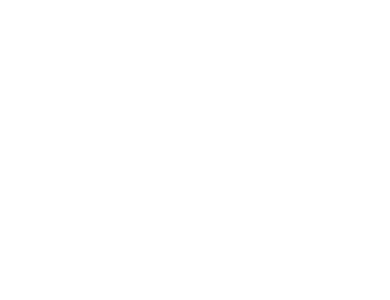
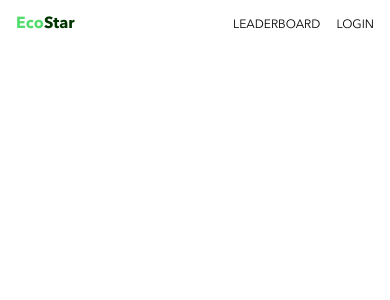
Before and after one commit to mikesdc/brnstn_ecostar, a React (Create React App) app in the folder client/: page / in a window 390 px wide. Shown: the top 300 px of the page. Built offline with nearby package versions, Linux system fonts and the light colour scheme.

Commit message:
add styling for mobile

```diff
--- a/client/src/components/Header/Header.jsx
+++ b/client/src/components/Header/Header.jsx
@@ -1,8 +1,21 @@
 import "./Header.scss";
-
+import { NavLink } from "react-router-dom";
 const Header = () => {
   return (
     <>
+      <nav className="nav">
+        <div className="nav__logo-container">
+          <h1 className="nav__logo">
+            Eco<span>Star</span>
+          </h1>
+        </div>
+        <div className="nav__links-container">
+          <ul className="nav__list">
+            <li className="nav__list-item">LeaderBoard</li>
+            <li className="nav__list-item">Login</li>
+          </ul>
+        </div>
+      </nav>
     </>
   );
 };
--- a/client/src/components/Header/Header.scss
+++ b/client/src/components/Header/Header.scss
@@ -2,3 +2,54 @@
 @use "../../styles/partials/mixins" as *;
 
 @import "../../styles/partials/global";
+
+.nav {
+  display: flex;
+  justify-content: space-between;
+  height: 2rem;
+  padding-left: 1rem;
+  padding-right: 1rem;
+  padding-top: 0.5rem;
+
+  &__logo-container {
+    display: flex;
+    align-items: center;
+    justify-content: center;
+    text-align: center;
+  }
+
+  &__logo {
+    color: $green-main;
+  }
+
+  span {
+    color: $green-main-d4;
+  }
+
+  &__links-container {
+    display: flex;
+    text-align: center;
+    padding-top: 0.25rem;
+  }
+
+  &__list {
+    display: flex;
+    justify-content: center;
+    align-items: center;
+    justify-content: space-evenly;
+    text-align: center;
+    gap: 1rem;
+  }
+
+  &__list-item {
+    font-size: 0.75rem;
+    text-transform: uppercase;
+    border-bottom: 2px solid transparent;
+    transition: border-bottom 0.3s ease-in-out;
+
+    &:hover {
+      border-bottom: 2px solid $green-main-d1;
+      transition: 0.3s ease-in-out;
+    }
+  }
+}
```
